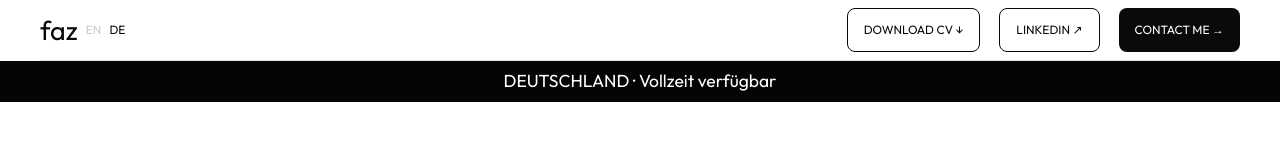
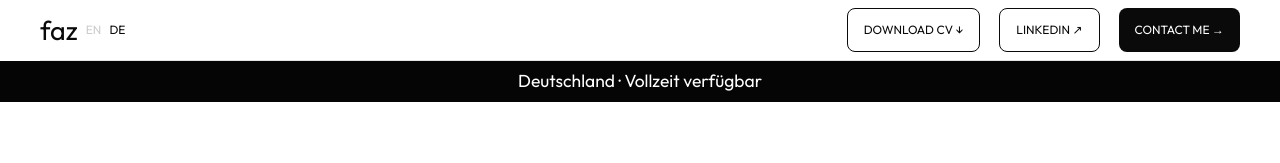
Before and after one commit to Fazlul-Azim-Khan/Portfolio, a Next.js app: page /de in a window 1280 px wide. Shown: the top 163 px of the page. Built offline with nearby package versions, Linux system fonts and the light colour scheme.

Commit message:
content: lowercase Germany/Deutschland in notice strip

```diff
--- a/src/features/landing/content.de.ts
+++ b/src/features/landing/content.de.ts
@@ -17,7 +17,7 @@ import type { GalleryItem, ExperienceEntry } from './content'
 // ─── NOTICE STRIP ────────────────────────────────────────────────────────────
 
 export const noticeStrip = {
-  text: 'DEUTSCHLAND  ·  Vollzeit verfügbar',
+  text: 'Deutschland  ·  Vollzeit verfügbar',
 } as const
 
 
--- a/src/features/landing/content.ts
+++ b/src/features/landing/content.ts
@@ -17,7 +17,7 @@
 // "Availibility" matches Figma source spelling exactly — update when confirmed
 
 export const noticeStrip = {
-  text: 'GERMANY  ·  Available Full-Time',
+  text: 'Germany  ·  Available Full-Time',
 } as const
 
 
```
